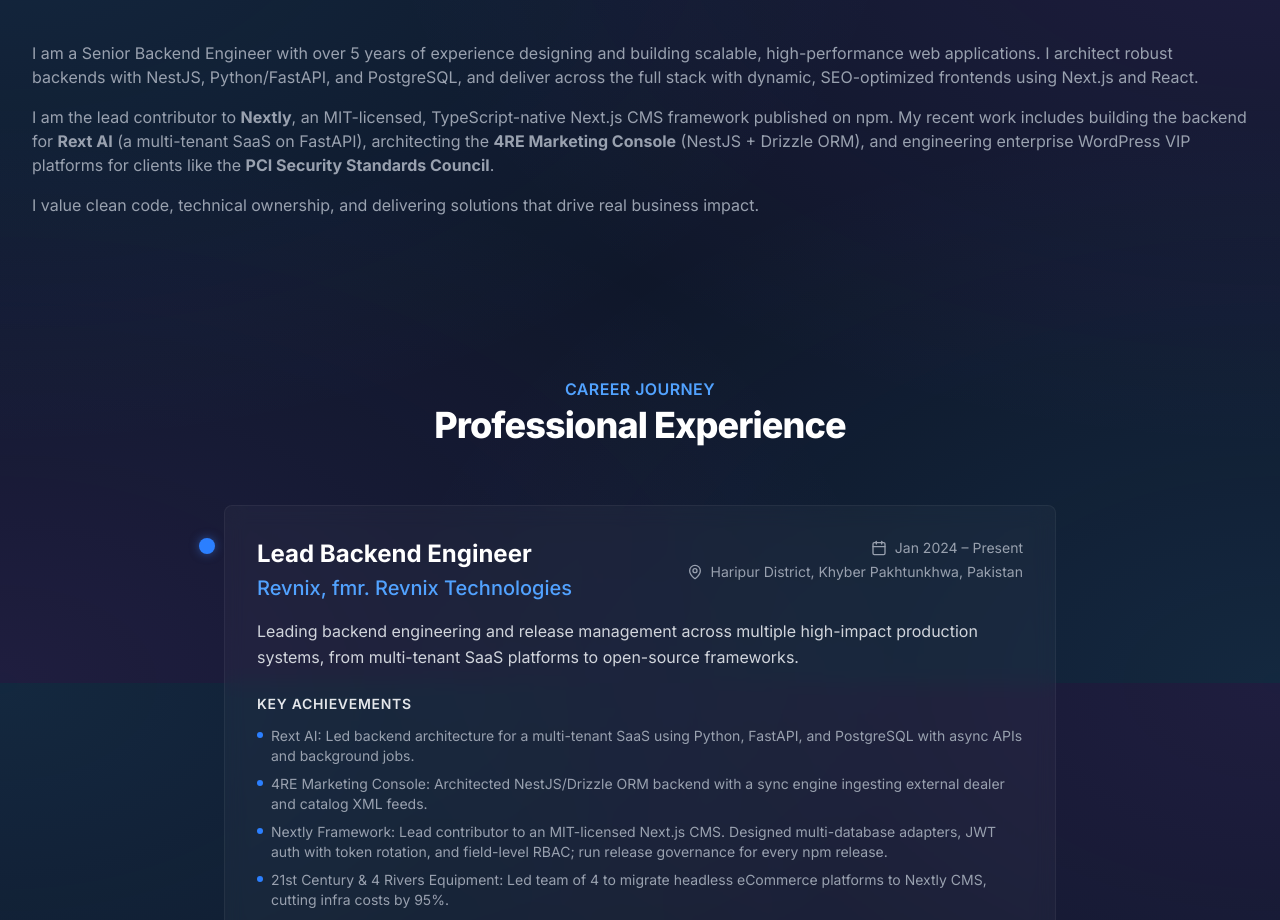
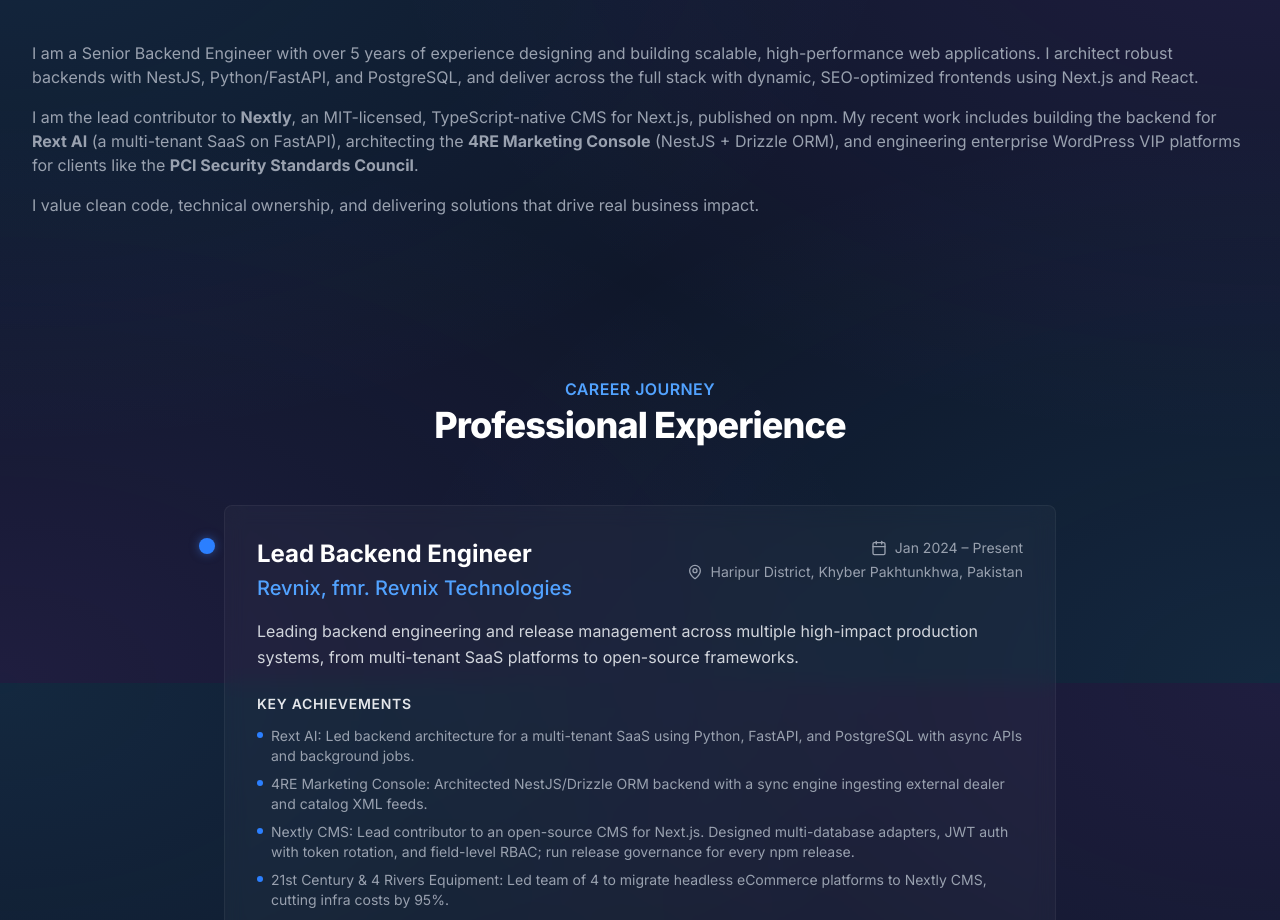
Before and after one commit to ifaisaldev/Portfolio, a Next.js app: page / in a window 1280 px wide. Shown: the part 917-1837 px from the top of the page. Built offline with nearby package versions, Linux system fonts and the light colour scheme; no server answers.

Commit message:
docs: call Nextly a CMS instead of a framework
Match how Nextly describes itself (open-source CMS for Next.js) in the About text, experience bullet, project card, llms.txt and resume PDF.

```diff
--- a/app/page.tsx
+++ b/app/page.tsx
@@ -79,7 +79,7 @@
               I am a Senior Backend Engineer with over 5 years of experience designing and building scalable, high-performance web applications. I architect robust backends with NestJS, Python/FastAPI, and PostgreSQL, and deliver across the full stack with dynamic, SEO-optimized frontends using Next.js and React.
             </p>
             <p className="mt-4">
-              I am the lead contributor to <strong>Nextly</strong>, an MIT-licensed, TypeScript-native Next.js CMS framework published on npm. My recent work includes building the backend for <strong>Rext AI</strong> (a multi-tenant SaaS on FastAPI), architecting the <strong>4RE Marketing Console</strong> (NestJS + Drizzle ORM), and engineering enterprise WordPress VIP platforms for clients like the <strong>PCI Security Standards Council</strong>.
+              I am the lead contributor to <strong>Nextly</strong>, an MIT-licensed, TypeScript-native CMS for Next.js, published on npm. My recent work includes building the backend for <strong>Rext AI</strong> (a multi-tenant SaaS on FastAPI), architecting the <strong>4RE Marketing Console</strong> (NestJS + Drizzle ORM), and engineering enterprise WordPress VIP platforms for clients like the <strong>PCI Security Standards Council</strong>.
             </p>
             <p className="mt-4">
               I value clean code, technical ownership, and delivering solutions that drive real business impact.
@@ -108,7 +108,7 @@
               highlights={[
                 "Rext AI: Led backend architecture for a multi-tenant SaaS using Python, FastAPI, and PostgreSQL with async APIs and background jobs.",
                 "4RE Marketing Console: Architected NestJS/Drizzle ORM backend with a sync engine ingesting external dealer and catalog XML feeds.",
-                "Nextly Framework: Lead contributor to an MIT-licensed Next.js CMS. Designed multi-database adapters, JWT auth with token rotation, and field-level RBAC; run release governance for every npm release.",
+                "Nextly CMS: Lead contributor to an open-source CMS for Next.js. Designed multi-database adapters, JWT auth with token rotation, and field-level RBAC; run release governance for every npm release.",
                 "21st Century & 4 Rivers Equipment: Led team of 4 to migrate headless eCommerce platforms to Nextly CMS, cutting infra costs by 95%.",
                 "Team Leadership: Managing 8 engineers across 7 production environments serving 50K+ users. Reduced production incidents by 60%."
               ]}
@@ -376,10 +376,10 @@
               }
             />
             <ProjectCard
-              title="Nextly"
+              title="Nextly CMS"
               role="Lead Contributor"
               status="open-source"
-              summary="Open-source, TypeScript-native CMS and app framework for Next.js. Self-hosted, with no vendor lock-in."
+              summary="Open-source, TypeScript-native CMS for Next.js. Self-hosted, with no vendor lock-in."
               points={[
                 "Database adapters for PostgreSQL, MySQL and SQLite",
                 "JWT auth with token rotation, OAuth and field-level permissions",
```
Also changed, not shown: public/llms.txt, 1 other file (tests, documents, lock files or other folders).
